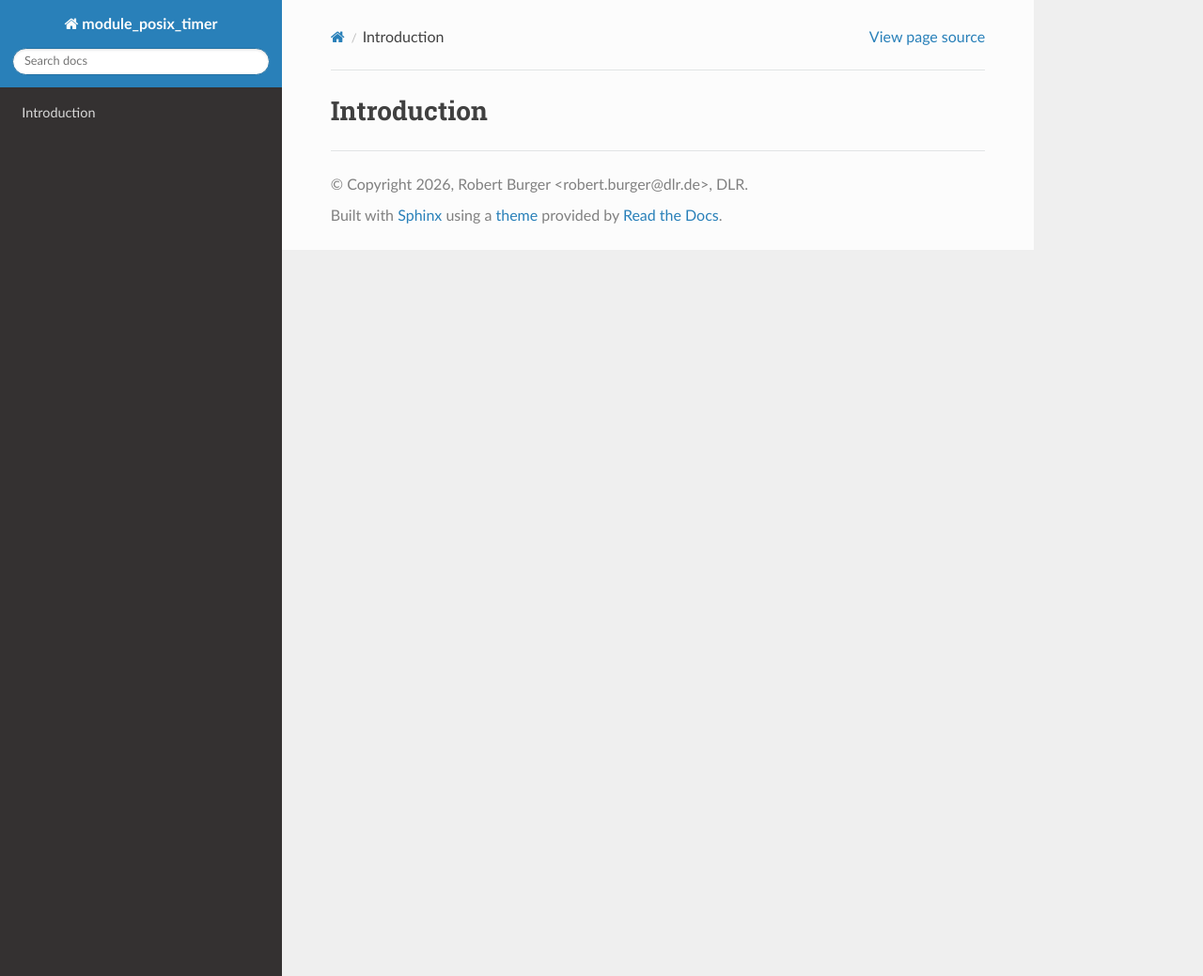
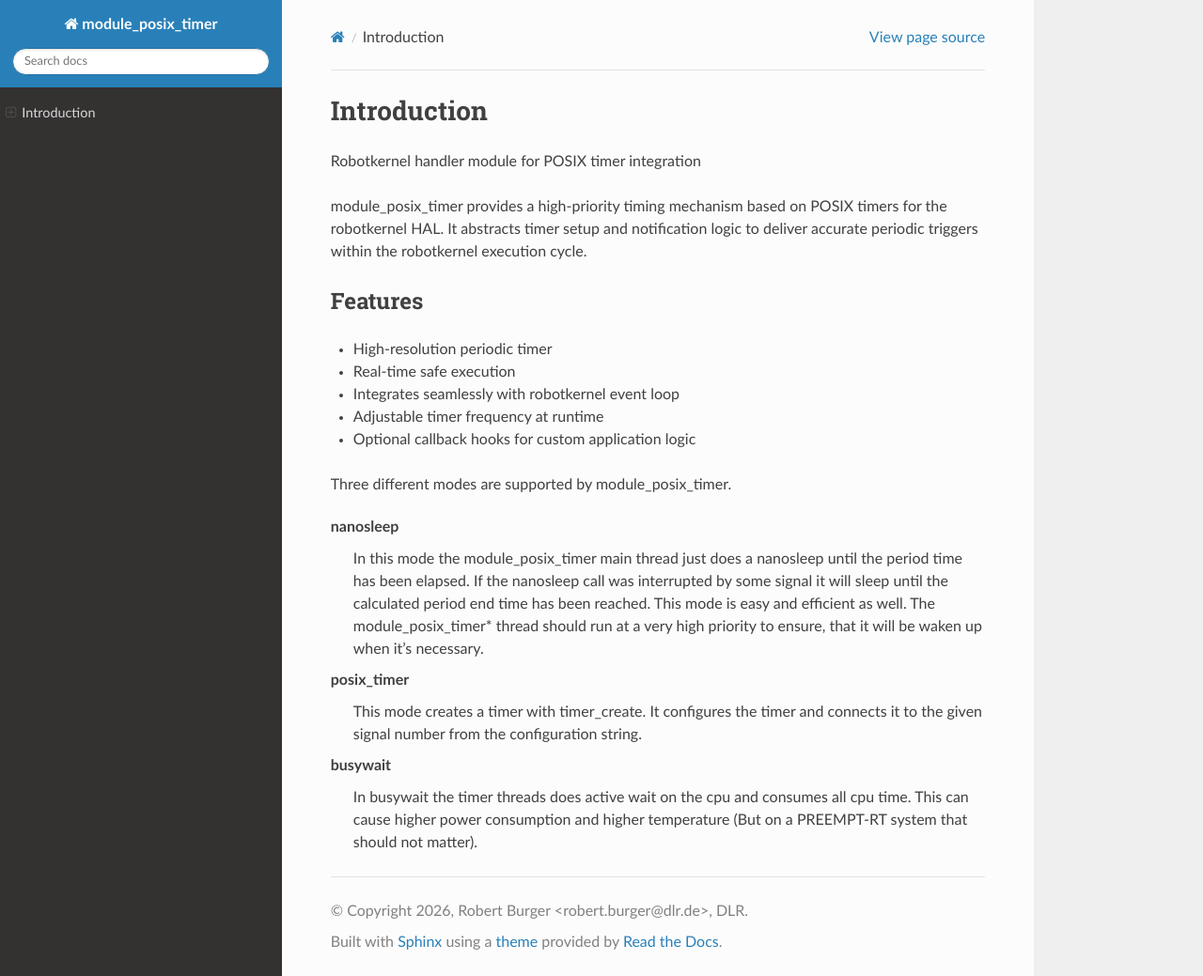
Before and after one commit to robotkernel-hal/module_posix_timer, a Sphinx documentation site: the page built from doc/source/introduction.rst, in a window 1280 px wide and 1039 px high. Shown: the whole window at 94% size. Built offline with Sphinx 7.4.7 and the Read the Docs theme 3.1.0, drawn with Linux system fonts in a browser that asks for light colours; pages that are not in the unit, such as notebooks, are missing from menus.

Commit message:
doc: add introduction

```diff
--- a/doc/source/introduction.rst
+++ b/doc/source/introduction.rst
@@ -1,3 +1,36 @@
 ============
 Introduction
 ============
+
+Robotkernel handler module for POSIX timer integration
+
+module_posix_timer provides a high‑priority timing mechanism based on POSIX
+timers for the robotkernel HAL. It abstracts timer setup and notification logic
+to deliver accurate periodic triggers within the robotkernel execution cycle.
+
+Features
+________
+
+- High‑resolution periodic timer
+- Real‑time safe execution
+- Integrates seamlessly with robotkernel event loop
+- Adjustable timer frequency at runtime
+- Optional callback hooks for custom application logic
+
+Three different modes are supported by module_posix_timer.
+
+**nanosleep**
+  In this mode the module_posix_timer main thread just does a nanosleep until the
+  period time has been elapsed. If the nanosleep call was interrupted by some signal
+  it will sleep until the calculated period end time has been reached. This mode
+  is easy and efficient as well. The module_posix_timer* thread should run at a very
+  high priority to ensure, that it will be waken up when it's necessary.
+
+**posix_timer**
+  This mode creates a timer with timer_create. It configures the timer and connects it
+  to the given signal number from the configuration string.
+
+**busywait**
+  In busywait the timer threads does active wait on the cpu and consumes all cpu time.
+  This can cause higher power consumption and higher temperature (But on a PREEMPT-RT
+  system that should not matter).
```
